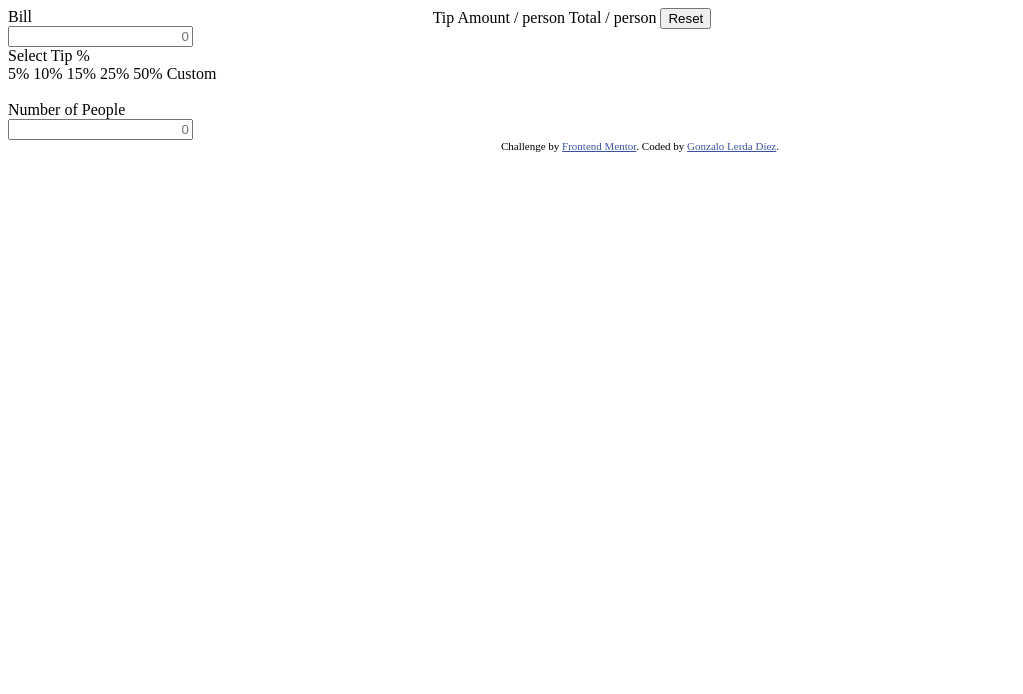
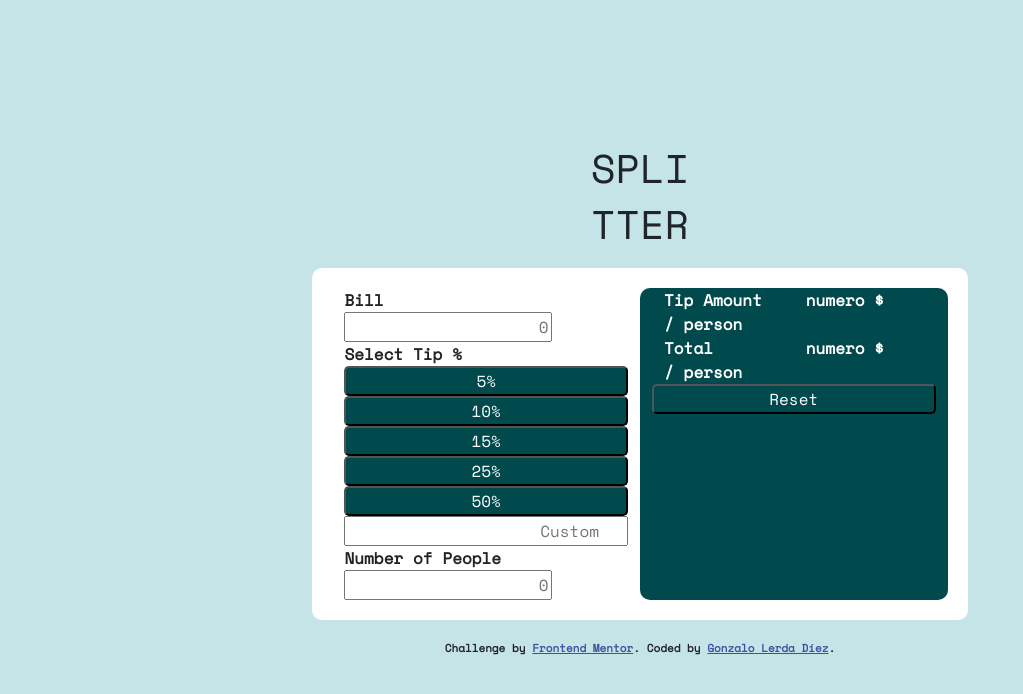
Before and after one commit to GONZOLOL/tip-calculator-app, a plain HTML site: page index.html in a window 1280 px wide. Shown: the whole page, without its empty margins (0-1023 px from the left). Drawn offline with nearby package versions, Linux system fonts and the light colour scheme.

Commit message:
cambios estilo

```diff
--- a/index.html
+++ b/index.html
@@ -4,7 +4,9 @@
     <meta charset="UTF-8" />
     <meta name="viewport" content="width=device-width, initial-scale=1.0" />
     <!-- displays site properly based on user's device -->
+    <link href="https://cdn.jsdelivr.net/npm/bootstrap@5.2.3/dist/css/bootstrap.min.css" rel="stylesheet" integrity="sha384-rbsA2VBKQhggwzxH7pPCaAqO46MgnOM80zW1RWuH61DGLwZJEdK2Kadq2F9CUG65" crossorigin="anonymous">
     <link rel="stylesheet" href="style.css" />
+
     <link
       rel="icon"
       type="image/png"
@@ -14,21 +16,57 @@
     <title>Frontend Mentor | Tip calculator app</title>
   </head>
   <body>
-    <div class="wrapper">
-      <div class="one">
+    <div class="align-self-center">
+      <h1>SPLI</h1>
+      <h1>TTER</h1>
+      <div class="block">
+        <div class="container">
+          <div class="row">
+            <div class="col">
               <span class="headers">Bill</span> <br>
               <input type="text" placeholder="0"> <br>
               <span class="headers">Select Tip %</span> <br>
-        <div>5% 10% 15% 25% 50% Custom</div> <br>
+              <div class="container text-center">
+                <div class="row">
+                    <button>5%</button>
+                    <button>10%</button>
+                    <button>15%</button>
+                </div>
+                <div class="row">
+                    <button>25%</button>
+                    <button>50%</button>
+                    <input type="number" placeholder="Custom">
+                </div>
+              </div>
               <span class="headers">Number of People</span> <br>
               <input type="text" placeholder="0">
             </div>
-      <div class="two">
-        <span class="headers">Tip Amount</span>
-        <span class="low-headers">/ person</span>
-        <span class="headers">Total</span>
-        <span class="low-headers">/ person</span>
+            <div class="col inner-block">
+              <div class="container">
+                <div class="row">
+                  <div class="col">
+                    <span class="headers">Tip Amount</span> <br>
+                    <span class="low-headers">/ person</span> <br>
+                  </div>
+                  <div class="col">
+                    numero $
+                  </div>
+                </div>
+                <div class="row">
+                  <div class="col">
+                    <span class="headers">Total</span> <br>
+                    <span class="low-headers">/ person</span> <br>
+                  </div>
+                  <div class="col">
+                    numero $
+                  </div>
+                </div>
+                <div class="row">
                   <button>Reset</button>
+                </div>
+              </div>
+            </div>
+          </div>
         </div>
       </div>
 
@@ -38,5 +76,7 @@
           >Frontend Mentor</a
         >. Coded by <a href="#">Gonzalo Lerda Díez</a>.
       </div>
+    </div>
+    <script src="https://cdn.jsdelivr.net/npm/bootstrap@5.2.3/dist/js/bootstrap.bundle.min.js" integrity="sha384-kenU1KFdBIe4zVF0s0G1M5b4hcpxyD9F7jL+jjXkk+Q2h455rYXK/7HAuoJl+0I4" crossorigin="anonymous"></script>
   </body>
 </html>
--- a/style.css
+++ b/style.css
@@ -1,3 +1,35 @@
+@import url("https://fonts.googleapis.com/css2?family=Space+Mono&display=swap");
+
+html,
+body {
+  font-family: "Space Mono";
+  font-weight: 700;
+  height: 100%;
+}
+body {
+  display: flex;
+  align-items: center;
+  justify-content: center;
+  background-color: hsl(185, 41%, 84%);
+}
+
+.block {
+  background-color: hsl(0, 0%, 100%);
+  border-radius: 10px;
+  padding: 20px;
+  margin: 20px;
+}
+
+.inner-block {
+  background-color: hsl(183, 100%, 15%);
+  border-radius: 10px;
+  color: hsl(0, 0%, 100%);
+}
+
+h1 {
+  text-align: center;
+}
+
 .attribution {
   font-size: 11px;
   text-align: center;
@@ -5,30 +37,12 @@
 .attribution a {
   color: hsl(228, 45%, 44%);
 }
-
-.wrapper {
-    display: grid;
-    grid-template-columns: repeat(3, 1fr);
-    grid-gap: 10px;
-    grid-auto-rows: minmax(100px, auto);
-  }
-  .one {
-    grid-column: 1 / 2;
-    grid-column: 1;
-  }
-  .two {
-    grid-column: 1 / 2;
-    grid-column: 2;
-  }
-
 input {
-    text-align: right;
+  text-align: right;
 }
-
-.headers {
-    size: 20em;
+button {
+  background-color: hsl(183, 100%, 15%);
+  color: hsl(0, 0%, 100%);
+  border-radius: 5px;
+  width: 33%;
 }
-
-.low-headers {
-
-}
```
Lines whose indentation alone changed are shown as unchanged.
